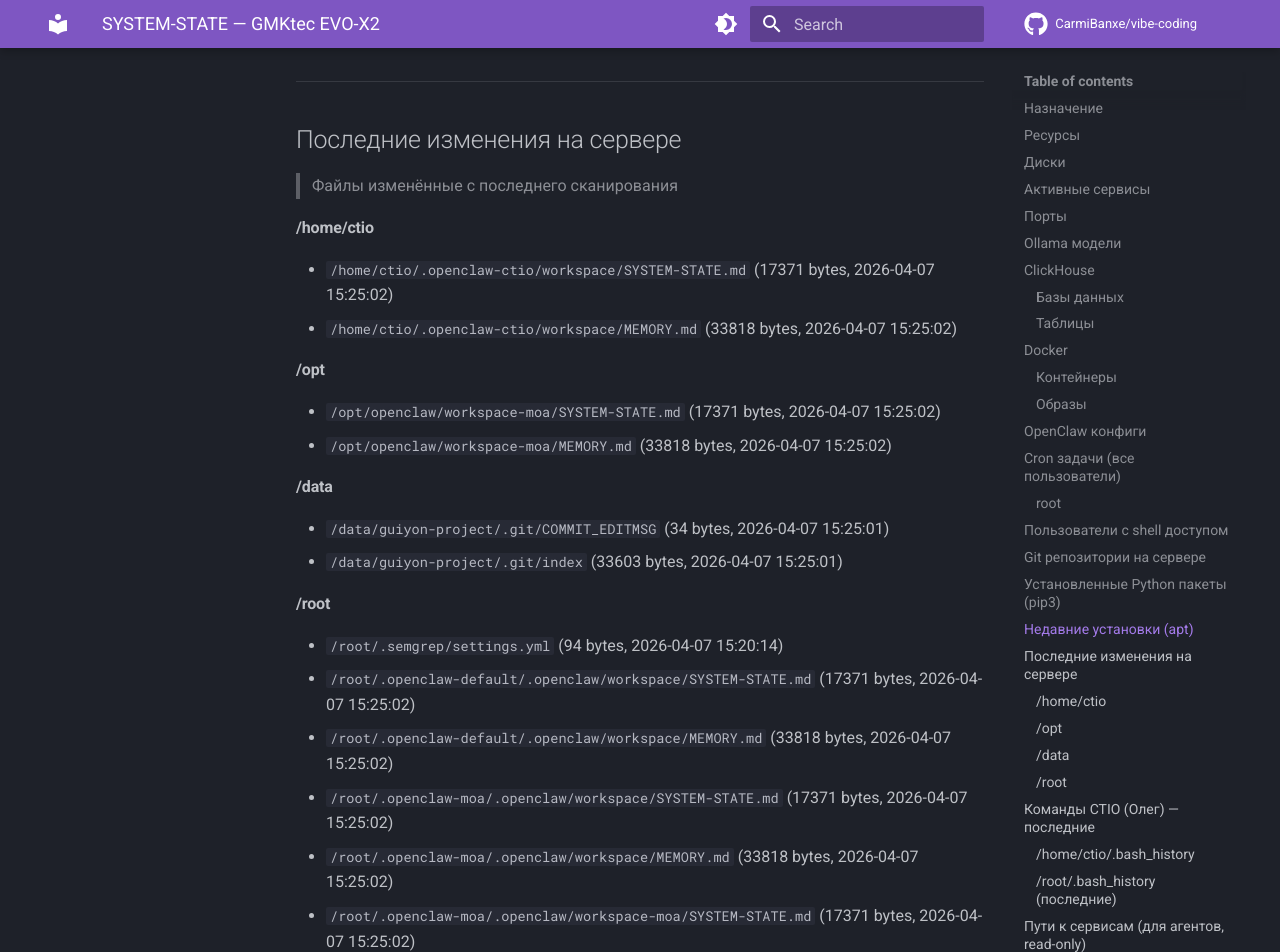
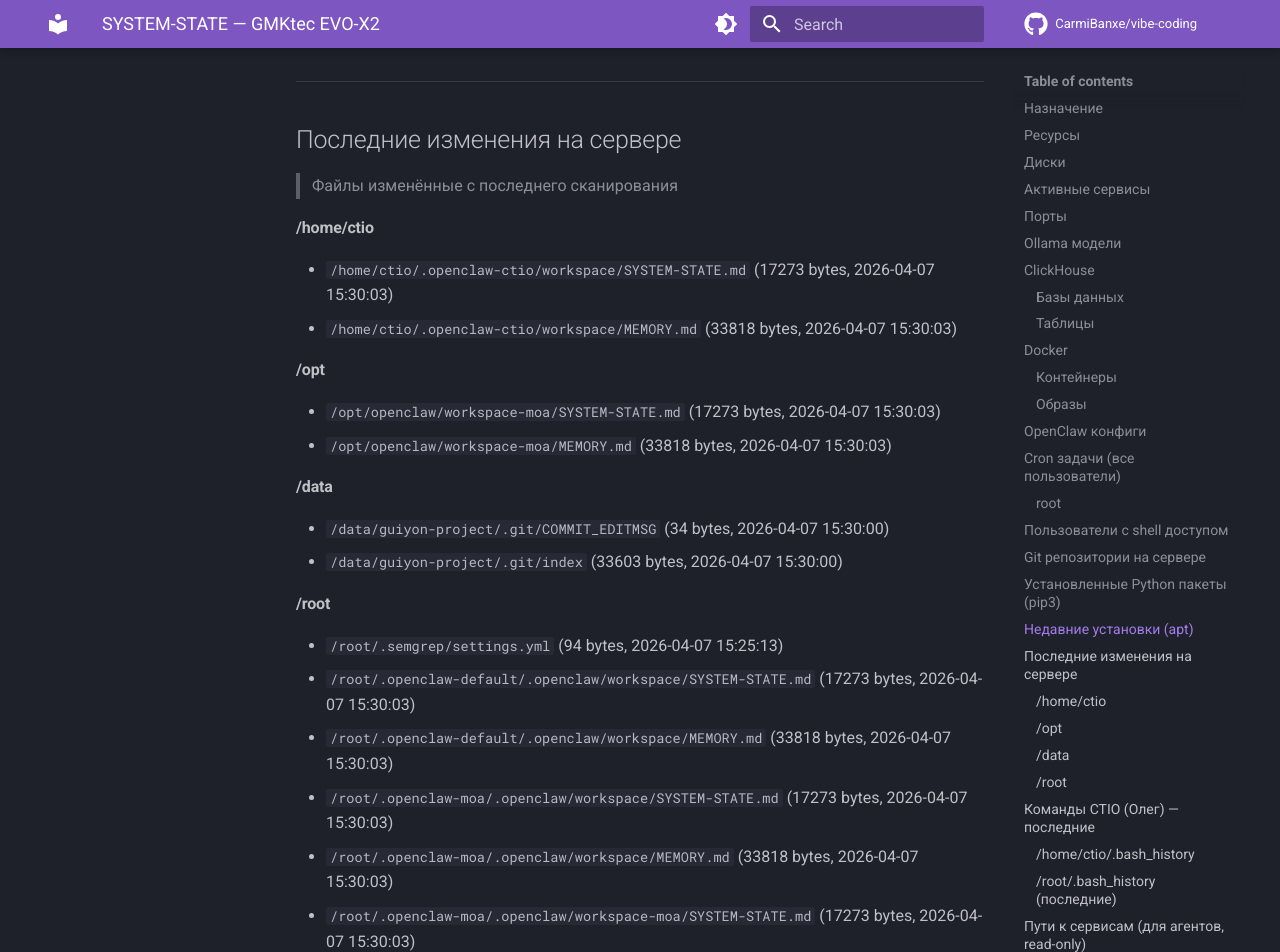
Before and after one commit to CarmiBanxe/vibe-coding, an MkDocs documentation site: the page built from docs/SYSTEM-STATE.md, in a window 1280 px wide and 1400 px high, scrolled down 14082 px. Shown: the top 952 px of the window. Built offline with MkDocs 1.6.1 and Material for MkDocs 9.7.7, drawn with Linux system fonts in a browser that asks for light colours; comment, search, counter and statistics services are not loaded; some of the changed text lies outside the part shown.

Commit message:
auto: SYSTEM-STATE v2 update (2026-04-07 15:30 CEST)

```diff
--- a/docs/SYSTEM-STATE.md
+++ b/docs/SYSTEM-STATE.md
@@ -1,6 +1,6 @@
 # SYSTEM-STATE — GMKtec EVO-X2
 > Автоматически обновляется каждые 5 минут
-> Последнее сканирование: 2026-04-07 15:25 CEST
+> Последнее сканирование: 2026-04-07 15:30 CEST
 > Источник: ctio-watcher.sh v2 (cron)
 
 ## Назначение
@@ -11,8 +11,8 @@
 ---
 
 ## Ресурсы
-- RAM: 12Gi / 30Gi (free: 1.4Gi)
-- Load: 2.82 3.20 2.75
+- RAM: 11Gi / 30Gi (free: 2.2Gi)
+- Load: 2.30 2.44 2.52
 - GPU VRAM used: 58.5 GB
 
 ## Диски
@@ -253,8 +253,8 @@
 | marble-src-marble-frontend:latest | 757MB |
 | marble-src-marble-backend:latest | 255MB |
 | andreysenov/firebase-tools:latest | 1.47GB |
+| jube.app:latest | 646MB |
 | <none>:<none> | 646MB |
-| jube.app:latest | 646MB |
 | mongo:8 | 950MB |
 | postgis/postgis:17-3.5 | 637MB |
 | postgres:17 | 453MB |
@@ -385,27 +385,27 @@
 
 
 #### /home/ctio
-- `/home/ctio/.openclaw-ctio/workspace/SYSTEM-STATE.md` (17371 bytes, 2026-04-07 15:25:02)
-- `/home/ctio/.openclaw-ctio/workspace/MEMORY.md` (33818 bytes, 2026-04-07 15:25:02)
+- `/home/ctio/.openclaw-ctio/workspace/SYSTEM-STATE.md` (17273 bytes, 2026-04-07 15:30:03)
+- `/home/ctio/.openclaw-ctio/workspace/MEMORY.md` (33818 bytes, 2026-04-07 15:30:03)
 
 #### /opt
-- `/opt/openclaw/workspace-moa/SYSTEM-STATE.md` (17371 bytes, 2026-04-07 15:25:02)
-- `/opt/openclaw/workspace-moa/MEMORY.md` (33818 bytes, 2026-04-07 15:25:02)
+- `/opt/openclaw/workspace-moa/SYSTEM-STATE.md` (17273 bytes, 2026-04-07 15:30:03)
+- `/opt/openclaw/workspace-moa/MEMORY.md` (33818 bytes, 2026-04-07 15:30:03)
 
 #### /data
-- `/data/guiyon-project/.git/COMMIT_EDITMSG` (34 bytes, 2026-04-07 15:25:01)
-- `/data/guiyon-project/.git/index` (33603 bytes, 2026-04-07 15:25:01)
+- `/data/guiyon-project/.git/COMMIT_EDITMSG` (34 bytes, 2026-04-07 15:30:00)
+- `/data/guiyon-project/.git/index` (33603 bytes, 2026-04-07 15:30:00)
 
 #### /root
-- `/root/.semgrep/settings.yml` (94 bytes, 2026-04-07 15:20:14)
-- `/root/.openclaw-default/.openclaw/workspace/SYSTEM-STATE.md` (17371 bytes, 2026-04-07 15:25:02)
-- `/root/.openclaw-default/.openclaw/workspace/MEMORY.md` (33818 bytes, 2026-04-07 15:25:02)
-- `/root/.openclaw-moa/.openclaw/workspace/SYSTEM-STATE.md` (17371 bytes, 2026-04-07 15:25:02)
-- `/root/.openclaw-moa/.openclaw/workspace/MEMORY.md` (33818 bytes, 2026-04-07 15:25:02)
-- `/root/.openclaw-moa/.openclaw/workspace-moa/SYSTEM-STATE.md` (17371 bytes, 2026-04-07 15:25:02)
-- `/root/.openclaw-moa/.openclaw/workspace-moa/MEMORY.md` (33818 bytes, 2026-04-07 15:25:02)
-- `/root/.openclaw-moa/workspace-moa/SYSTEM-STATE.md` (17371 bytes, 2026-04-07 15:25:02)
-- `/root/.openclaw-moa/workspace-moa/MEMORY.md` (33818 bytes, 2026-04-07 15:25:02)
+- `/root/.semgrep/settings.yml` (94 bytes, 2026-04-07 15:25:13)
+- `/root/.openclaw-default/.openclaw/workspace/SYSTEM-STATE.md` (17273 bytes, 2026-04-07 15:30:03)
+- `/root/.openclaw-default/.openclaw/workspace/MEMORY.md` (33818 bytes, 2026-04-07 15:30:03)
+- `/root/.openclaw-moa/.openclaw/workspace/SYSTEM-STATE.md` (17273 bytes, 2026-04-07 15:30:03)
+- `/root/.openclaw-moa/.openclaw/workspace/MEMORY.md` (33818 bytes, 2026-04-07 15:30:03)
+- `/root/.openclaw-moa/.openclaw/workspace-moa/SYSTEM-STATE.md` (17273 bytes, 2026-04-07 15:30:03)
+- `/root/.openclaw-moa/.openclaw/workspace-moa/MEMORY.md` (33818 bytes, 2026-04-07 15:30:03)
+- `/root/.openclaw-moa/workspace-moa/SYSTEM-STATE.md` (17273 bytes, 2026-04-07 15:30:03)
+- `/root/.openclaw-moa/workspace-moa/MEMORY.md` (33818 bytes, 2026-04-07 15:30:03)
 
 ---
 
```
Also changed, not shown: other parts of docs/SYSTEM-STATE.md (+2 -2 lines).
